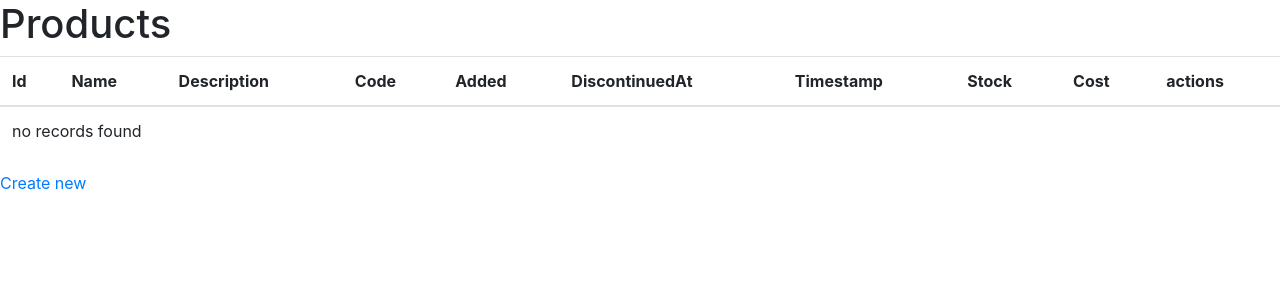
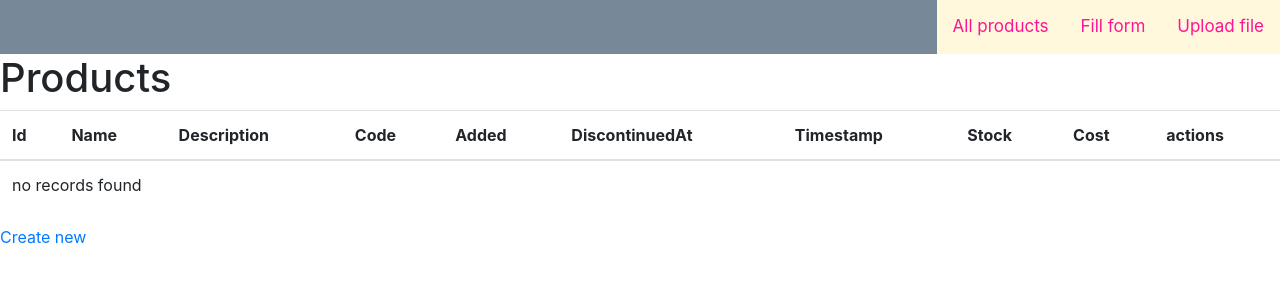
Before and after one commit to highmoonrays/DataImportTestTask, a Symfony app: template templates/product/index.html.twig in a window 1280 px wide. Shown: the top 300 px of the page. Run offline with Twig, Linux system fonts and the light colour scheme; the template is opened without the code that fills it, so the values that code supplies are empty; some libraries are stand-ins or nearby versions.

Commit message:
added navigation bar for more comfort :), changed names of routes for more confort again

```diff
--- /dev/null
+++ b/public/product/navBar.css
@@ -0,0 +1,27 @@
+/* Add a black background color to the top navigation */
+.topnav {
+    background-color: #778899;
+    overflow: hidden;
+}
+
+/* Style the links inside the navigation bar */
+.topnav a {
+    float: right;
+    color: #f2f2f2;
+    text-align: center;
+    padding: 14px 16px;
+    text-decoration: none;
+    font-size: 17px;
+}
+
+/* Change the color of links on hover */
+.topnav a:hover {
+    background-color: #8FBC8F;
+    color: aliceblue;
+}
+
+/* Add a color to the active/current link */
+.topnav a.active {
+    background-color: #FFF8DC;
+    color: #FF1493;
+}
--- a/templates/base.html.twig
+++ b/templates/base.html.twig
@@ -6,8 +6,15 @@
         <script src="https://cdnjs.cloudflare.com/ajax/libs/popper.js/1.14.7/umd/popper.min.js" integrity="sha384-UO2eT0CpHqdSJQ6hJty5KVphtPhzWj9WO1clHTMGa3JDZwrnQq4sF86dIHNDz0W1" crossorigin="anonymous"></script>
         <script src="https://stackpath.bootstrapcdn.com/bootstrap/4.3.1/js/bootstrap.min.js" integrity="sha384-JjSmVgyd0p3pXB1rRibZUAYoIIy6OrQ6VrjIEaFf/nJGzIxFDsf4x0xIM+B07jRM" crossorigin="anonymous"></script>
         <meta charset="UTF-8">
+        <div class="topnav">
+            <a class="active" href="{{path('uploadFile')}}">Upload file</a>
+            <a class="active" href="{{path('createNewProduct')}}">Fill form</a>
+            <a class="active" href="{{ path('products') }}">All products</a>
+        </div>
         <title>{% block title %}Welcome!{% endblock %}</title>
-        {% block stylesheets %}{% endblock %}
+        {% block stylesheets %}
+            <link href="{{ asset('product/navBar.css') }}" rel="stylesheet" />
+        {% endblock %}
     </head>
     <body>
         {% block body %}{% endblock %}
--- a/templates/product/_delete_form.html.twig
+++ b/templates/product/_delete_form.html.twig
@@ -1,4 +1,4 @@
-<form method="post" action="{{ path('product_delete', {'id': product.id}) }}" onsubmit="return confirm('Are you sure you want to delete this item?');">
+<form method="post" action="{{ path('deleteProduct', {'id': product.id}) }}" onsubmit="return confirm('Are you sure you want to delete this item?');">
     <input type="hidden" name="_method" value="DELETE">
     <input type="hidden" name="_token" value="{{ csrf_token('delete' ~ product.id) }}">
     <button class="btn">Delete</button>
--- a/templates/product/index.html.twig
+++ b/templates/product/index.html.twig
@@ -33,8 +33,8 @@
                 <td>{{ product.stock }}</td>
                 <td>{{ product.cost }}</td>
                 <td>
-                    <a href="{{ path('product_show', {'id': product.id}) }}">show</a>
-                    <a href="{{ path('product_edit', {'id': product.id}) }}">edit</a>
+                    <a href="{{ path('showProduct', {'id': product.id}) }}">show</a>
+                    <a href="{{ path('editProduct', {'id': product.id}) }}">edit</a>
                 </td>
             </tr>
         {% else %}
@@ -45,5 +45,5 @@
         </tbody>
     </table>
 
-    <a href="{{ path('product_new') }}">Create new</a>
+    <a href="{{ path('createNewProduct') }}">Create new</a>
 {% endblock %}
--- a/templates/product/show.html.twig
+++ b/templates/product/show.html.twig
@@ -48,7 +48,7 @@
 
     <a href="{{ path('products') }}">back to list</a>
 
-    <a href="{{ path('product_edit', {'id': product.id}) }}">edit</a>
+    <a href="{{ path('editProduct', {'id': product.id}) }}">edit</a>
 
     {{ include('product/_delete_form.html.twig') }}
 {% endblock %}
```
Also changed, not shown: src/Controller/ProductController.php (+4 -7 lines).
